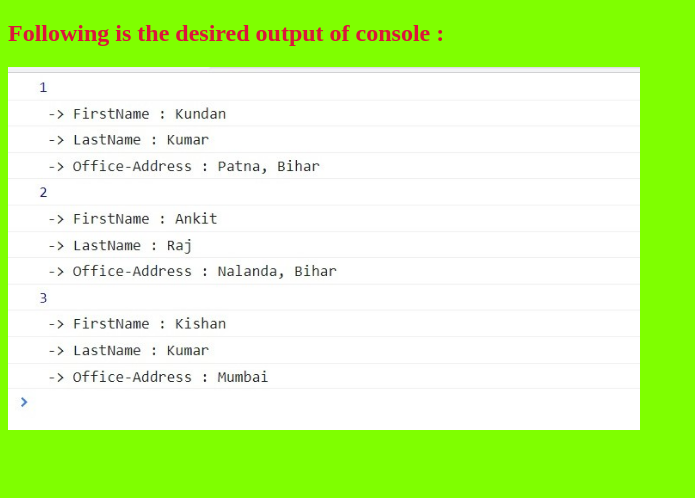
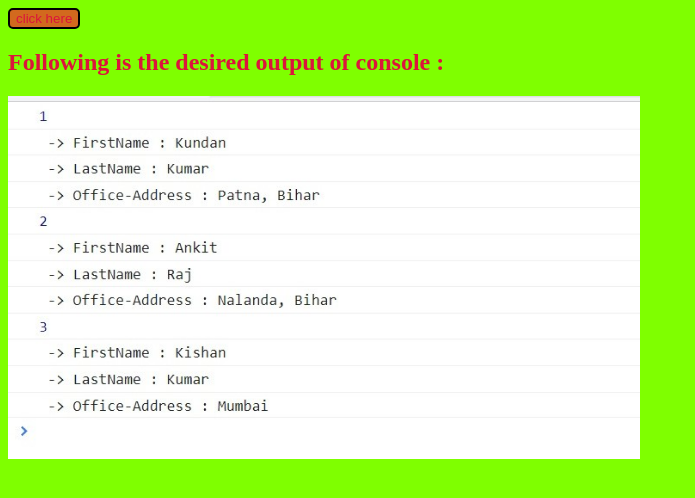
Before and after one commit to kundan2024/CSL3403-Project, a plain HTML site: page index.html in a window 1280 px wide. Shown: the whole page, without its empty margins (0-695 px from the left). Drawn offline with Linux system fonts and the light colour scheme.

Commit message:
Update index.html

```diff
--- a/index.html
+++ b/index.html
@@ -8,6 +8,9 @@
     <script src="script.js"></script>
 </head>
 <body style="background-color: chartreuse;">
+         <a href="https://github.com/kundan2024/CSL3403-Project">
+    <button style="border: 2px solid black;border-radius: 5px;background-color: chocolate;color: crimson;">click here</button>
+    </a>
     <h2 style="color: crimson;">Following is the desired output of console : </h2>
     <div>
     <img src="output_screenshot.jpg" style="height: 50%;width: 50%;" alt="console output image displayed here">
```
